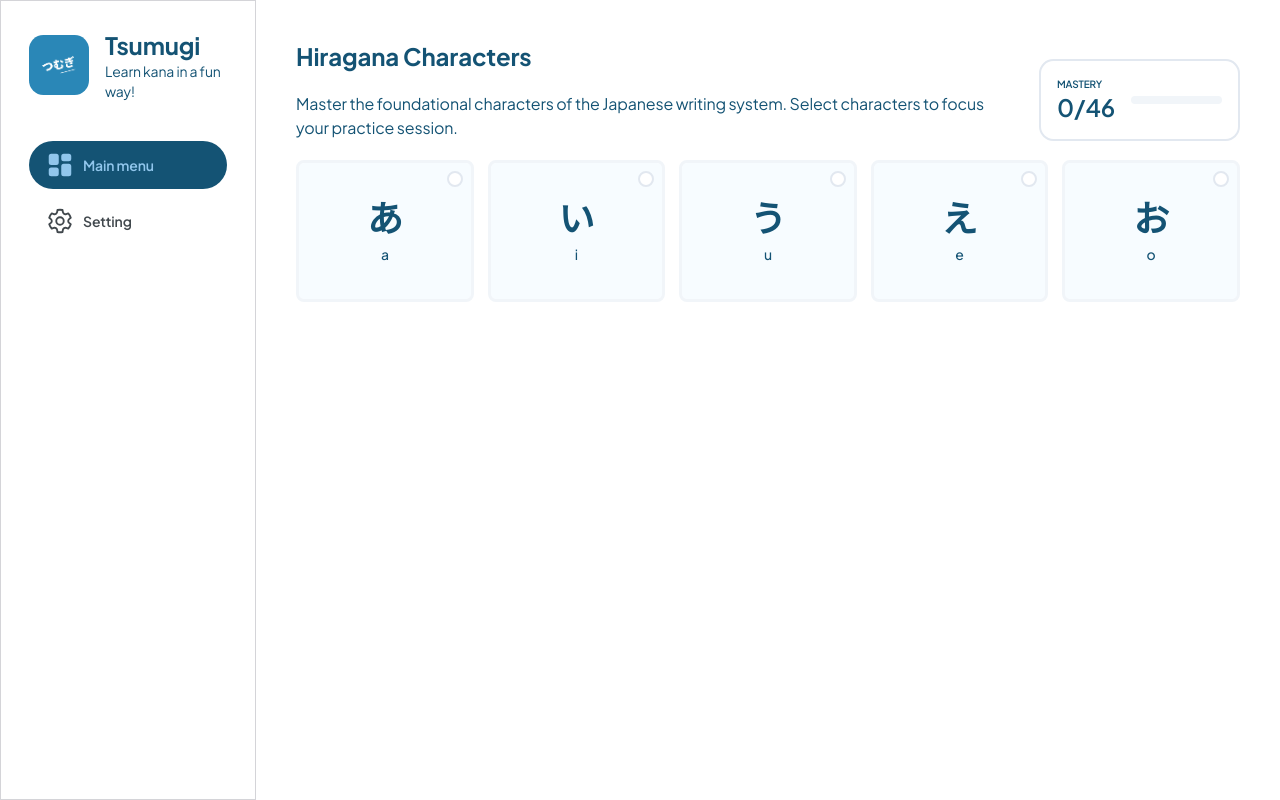
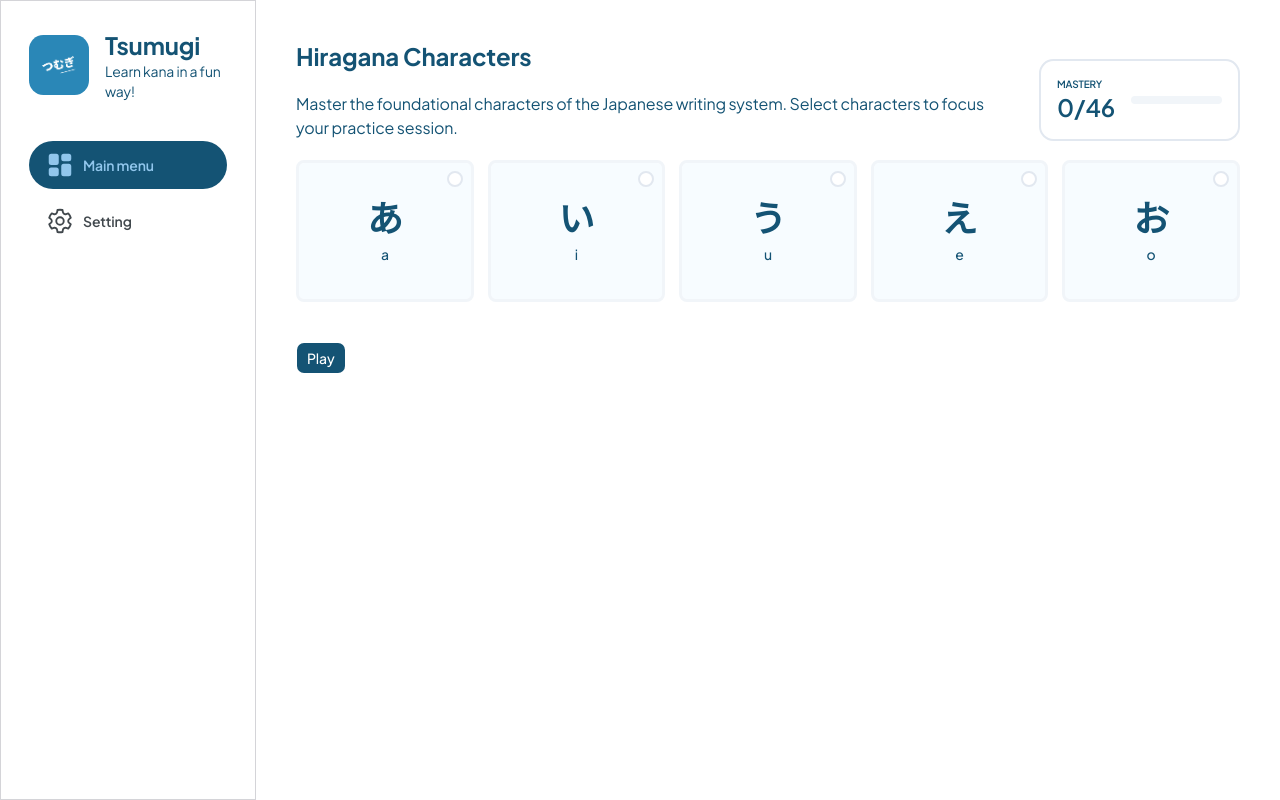
Before and after one commit to ryaand/Tsumugi, a React (Vite) app: page /mainMenu/pickHiraganaChar in a window 1280 px wide. Built offline with nearby package versions, Linux system fonts and the light colour scheme.

Commit message:
feat: add PlayNow component and integrate play functionality in PickhiraganaChar

```diff
--- /dev/null
+++ b/src/features/mainMenu/play.tsx
@@ -0,0 +1,16 @@
+import { Button } from "#components/ui/button"
+
+const PlayNow = ({ tes, off }) => {
+
+  const defaultPlayingPage = "top-0 left-0 w-screen h-screen bg-amber-300 z-50"
+  const togglePlayingPage = `${defaultPlayingPage} ${tes}`
+
+  return (
+    <div className={togglePlayingPage}>
+      tes
+      <Button onClick={off}>X</Button>
+    </div>
+  )
+}
+
+export default PlayNow
--- a/src/features/mainMenu/selectKana.tsx
+++ b/src/features/mainMenu/selectKana.tsx
@@ -1,10 +1,14 @@
 import { useState } from "react"
 import { hiraganaDatabase } from "../../data/kanaDatabase"
 import CharCard from "./components/charCard"
+import { Button } from "#components/ui/button"
+import PlayNow from "./play"
 
 const PickhiraganaChar = () => {
 
   const [selectedKanas, setSelectedKanas] = useState([])
+  const [play, setPlay] = useState(false)
+
 
   function handleAddKanas(data) {
     const selected = {
@@ -46,6 +50,16 @@ const PickhiraganaChar = () => {
         <div className="flex w-full justify-between">{renderGroup('a')}</div>
       </div>
       <div className="flex w-full pt-10 gap-5 items-center"></div>
+      <div>
+        <Button className={""} onClick={() => setPlay(play ? false : true)}>Play</Button>
+        {
+          play ?
+          <PlayNow tes={play ? "fixed" : "hidden"} off={() => setPlay(false)} />
+          :
+          null
+        }
+        {/* <PlayNow tes={play ? "hidden" : "fixed"} /> */}
+      </div>
     </div>
   )
 }
```
